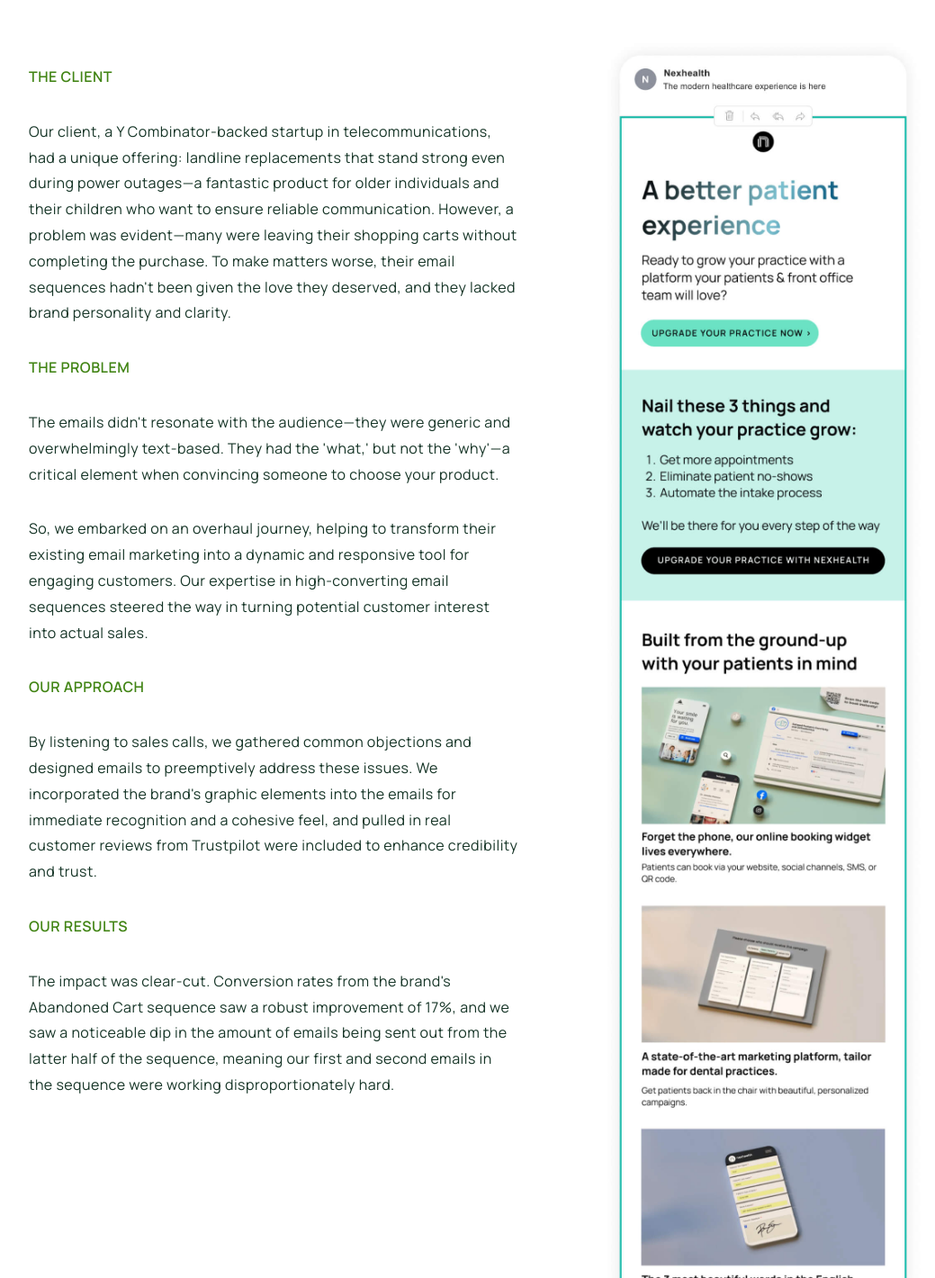
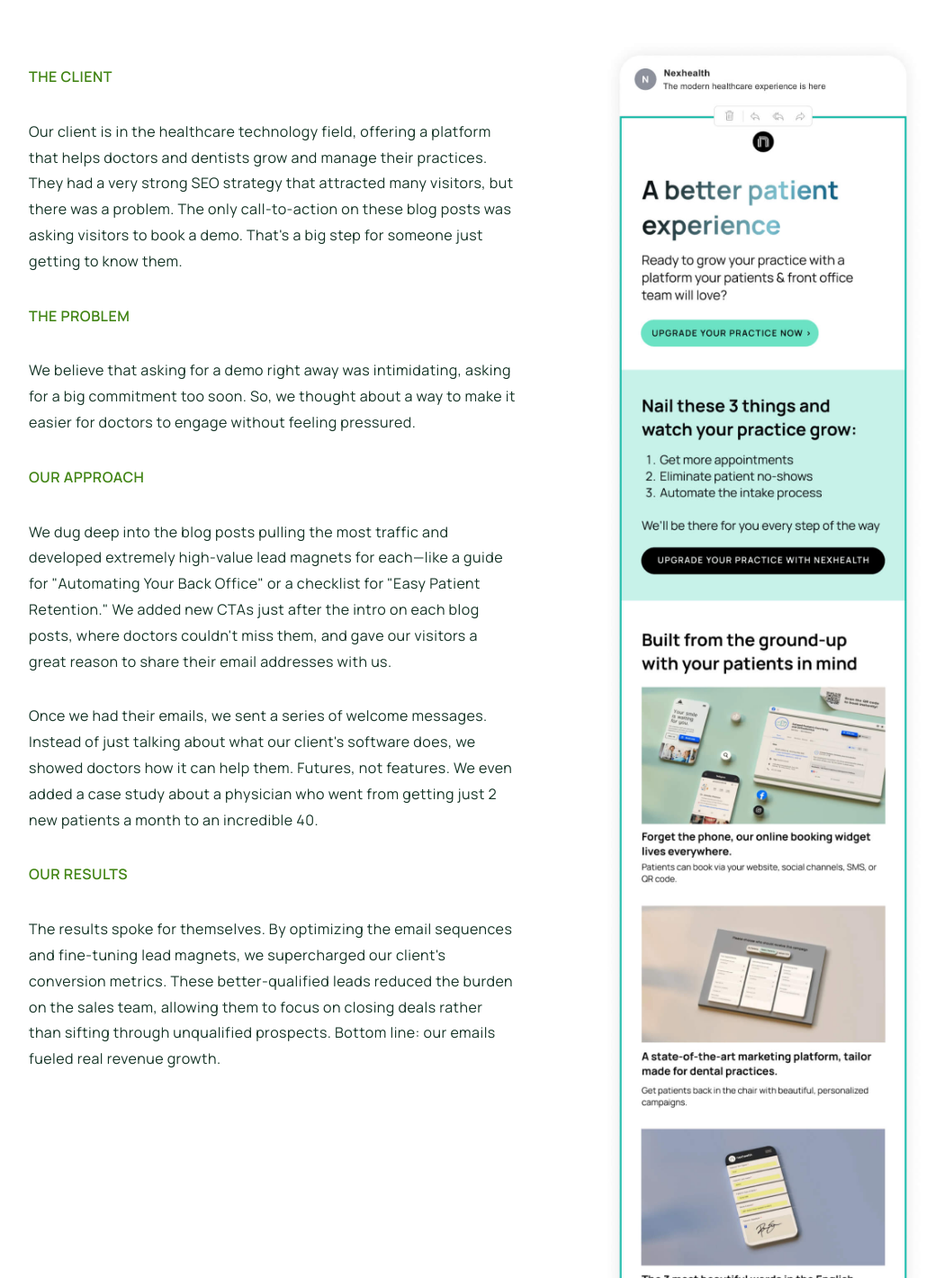
Before and after one commit to charlangas/radicalstandard.com, a plain HTML site: page case-studies/healthcare.html in a window 1280 px wide. Shown: the part 1300-2720 px from the top of the page at 90% size, without its empty margins (64-1103 px from the left). Drawn offline with Linux system fonts and the light colour scheme.

Commit message:
Updated healthcare case study

```diff
--- a/case-studies/healthcare.html
+++ b/case-studies/healthcare.html
@@ -68,14 +68,14 @@
     <div class="section section-padding">
         <div class="left-50">
             <p class="subheader">The Client</p>
-            <p>Our client, a Y Combinator-backed startup in telecommunications, had a unique offering: landline replacements that stand strong even during power outages—a fantastic product for older individuals and their children who want to ensure reliable communication. However, a problem was evident—many were leaving their shopping carts without completing the purchase. To make matters worse, their email sequences hadn't been given the love they deserved, and they lacked brand personality and clarity.</p>
+            <p>Our client is in the healthcare technology field, offering a platform that helps doctors and dentists grow and manage their practices. They had a very strong SEO strategy that attracted many visitors, but there was a problem. The only call-to-action on these blog posts was asking visitors to book a demo. That's a big step for someone just getting to know them.</p>
             <p class="subheader">The Problem</p>
-            <p>The emails didn't resonate with the audience—they were generic and overwhelmingly text-based. They had the 'what,' but not the 'why'—a critical element when convincing someone to choose your product.</p>
-            <p>So, we embarked on an overhaul journey, helping to transform their existing email marketing into a dynamic and responsive tool for engaging customers. Our expertise in high-converting email sequences steered the way in turning potential customer interest into actual sales.</p>
+            <p>We believe that asking for a demo right away was intimidating, asking for a big commitment too soon. So, we thought about a way to make it easier for doctors to engage without feeling pressured.</p>
             <p class="subheader">Our Approach</p>
-            <p>By listening to sales calls, we gathered common objections and designed emails to preemptively address these issues. We incorporated the brand's graphic elements into the emails for immediate recognition and a cohesive feel, and pulled in real customer reviews from Trustpilot were included to enhance credibility and trust.</p>
+            <p>We dug deep into the blog posts pulling the most traffic and developed extremely high-value lead magnets for each—like a guide for "Automating Your Back Office" or a checklist for "Easy Patient Retention." We added new CTAs just after the intro on each blog posts, where doctors couldn't miss them, and gave our visitors a great reason to share their email addresses with us.</p>
+            <p>Once we had their emails, we sent a series of welcome messages. Instead of just talking about what our client's software does, we showed doctors how it can help them. Futures, not features. We even added a case study about a physician who went from getting just 2 new patients a month to an incredible 40. </p>
             <p class="subheader">Our Results</p>
-            <p>The impact was clear-cut. Conversion rates from the brand's Abandoned Cart sequence saw a robust improvement of 17%, and we saw a noticeable dip in the amount of emails being sent out from the latter half of the sequence, meaning our first and second emails in the sequence were working disproportionately hard.</p>
+            <p>The results spoke for themselves. By optimizing the email sequences and fine-tuning lead magnets, we supercharged our client's conversion metrics. These better-qualified leads reduced the burden on the sales team, allowing them to focus on closing deals rather than sifting through unqualified prospects. Bottom line: our emails fueled real revenue growth.</p>
         </div>
         <div class="right-50 center">
             <img src="../images/healthcare-email.jpg" class="email">
```
